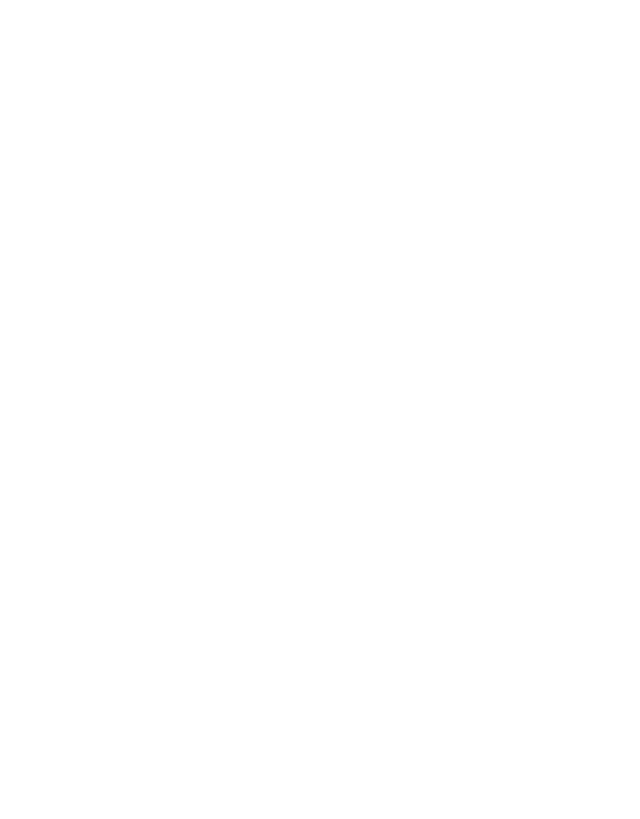
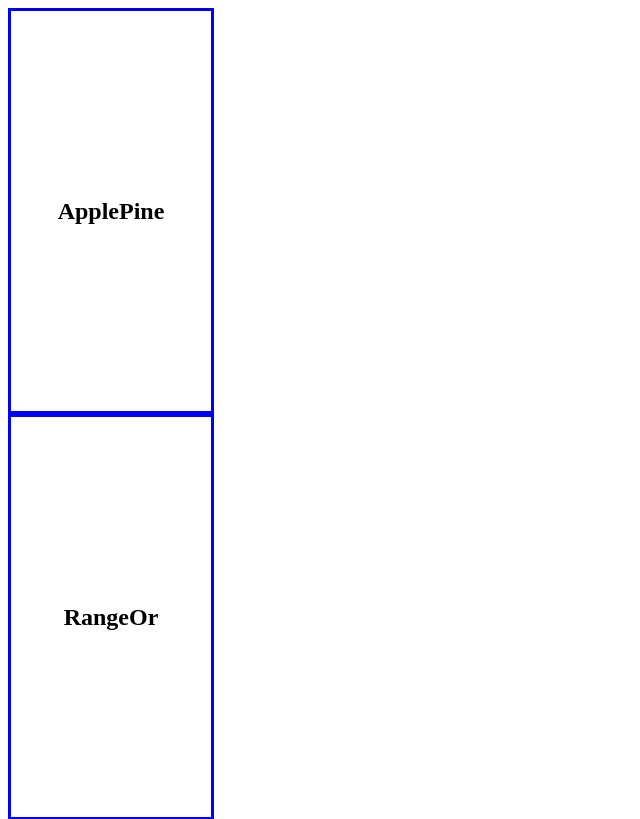
Before and after one commit to staten-island-tech/vue-reactivity-project-ierhe, a Vue app in the folder app/: page / in a window 1280 px wide. Shown: the top 819 px of the page, without its empty margins (0-640 px from the left). Built offline with nearby package versions, Linux system fonts and the light colour scheme.

Commit message:
Update TwoBox.vue

```diff
--- a/app/src/components/TwoBox.vue
+++ b/app/src/components/TwoBox.vue
@@ -1,13 +1,26 @@
 <template>
     <div>
-
+        <h2>{{ guds.nameofguds }}</h2>
     </div>
 </template>
 
 <script setup>
-
+defineProps({
+    guds:{
+        type:Object,
+        required: true
+    }
+})
 </script>
 
 <style scoped>
-
+div{
+    display:flex;
+    flex-direction: column;
+    align-items: center;
+    justify-content: space-around;
+    height: 400px;
+    width: 200px;
+    border: 3px solid blue;
+}
 </style>
```
